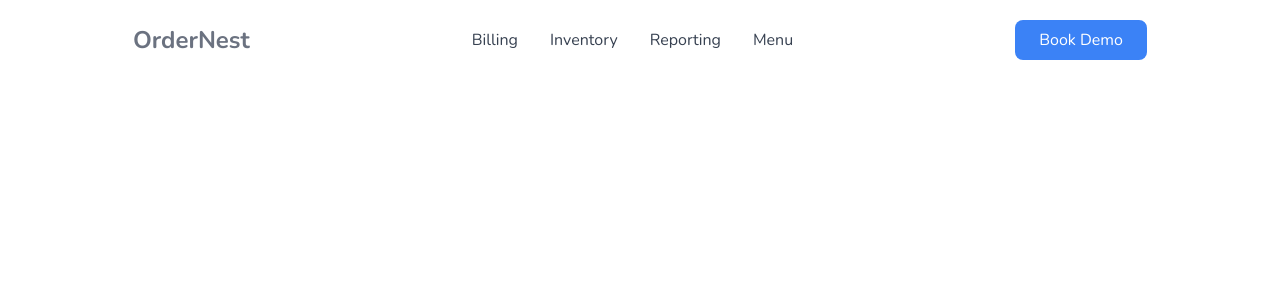
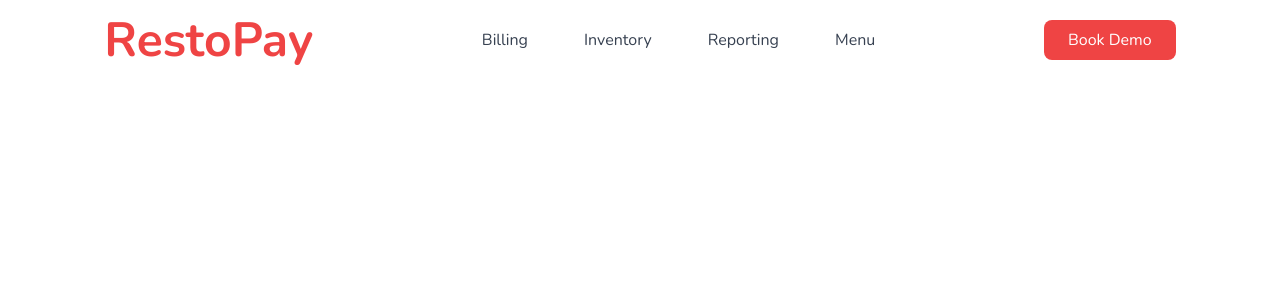
Before and after one commit to kananichirag/restopay-FE, a React (Vite) app: page / in a window 1280 px wide. Shown: the top 300 px of the page. Built offline with nearby package versions, Linux system fonts and the light colour scheme.

Commit message:
Change Header style

```diff
--- a/src/components/Header.jsx
+++ b/src/components/Header.jsx
@@ -5,32 +5,26 @@ function Header() {
     <div>
       <div className="flex justify-around items-center h-[80px] px-6 ">
         <div>
-          <h1 className="text-2xl font-bold text-gray-500">OrderNest</h1>
+          <h1 className="text-5xl font-bold text-red-500">RestoPay</h1>
         </div>
-        <div className="flex space-x-6">
-          <div className="hover:bg-slate-200 p-1 rounded transition duration-200">
-            <a href="#" className="text-gray-700 hover:text-blue-500">
+        <div className="flex space-x-10">
+          <div className="hover:bg-red-100 text-gray-700 hover:text-red-700 p-2  rounded transition duration-200 cursor-pointer">
+            <a href="#" className="">
               Billing
             </a>
           </div>
-          <div className="hover:bg-slate-200  p-1 rounded transition duration-200">
-            <a href="#" className="text-gray-700 hover:text-blue-500">
-              Inventory
-            </a>
+          <div className="hover:bg-red-100 text-gray-700 hover:text-red-700 p-2 rounded transition duration-200 cursor-pointer">
+            <a href="#">Inventory</a>
           </div>
-          <div className="hover:bg-slate-200  p-1 rounded transition duration-200">
-            <a href="#" className="text-gray-700 hover:text-blue-500">
-              Reporting
-            </a>
+          <div className="hover:bg-red-100 text-gray-700 hover:text-red-700 p-2 rounded transition duration-200 cursor-pointer">
+            <a href="#">Reporting</a>
           </div>
-          <div className="hover:bg-slate-200  p-1 rounded transition duration-200">
-            <a href="#" className="text-gray-700 hover:text-blue-500">
-              Menu
-            </a>
+          <div className="hover:bg-red-100 text-gray-700 hover:text-red-700 p-2 rounded transition duration-200 cursor-pointer">
+            <a href="#">Menu</a>
           </div>
         </div>
         <div>
-          <button className="bg-blue-500 text-white px-6 py-2 rounded-lg hover:bg-blue-600 transition duration-200">
+          <button className="bg-red-500 text-white px-6 py-2 rounded-lg hover:bg-red-600 transition duration-200">
             Book Demo
           </button>
         </div>
--- a/src/pages/Home.jsx
+++ b/src/pages/Home.jsx
@@ -5,6 +5,7 @@ function Home() {
   return (
     <div>
       <Header />
+      <div>{/* Write Your Home Page Code Here */}</div>
     </div>
   );
 }
```
